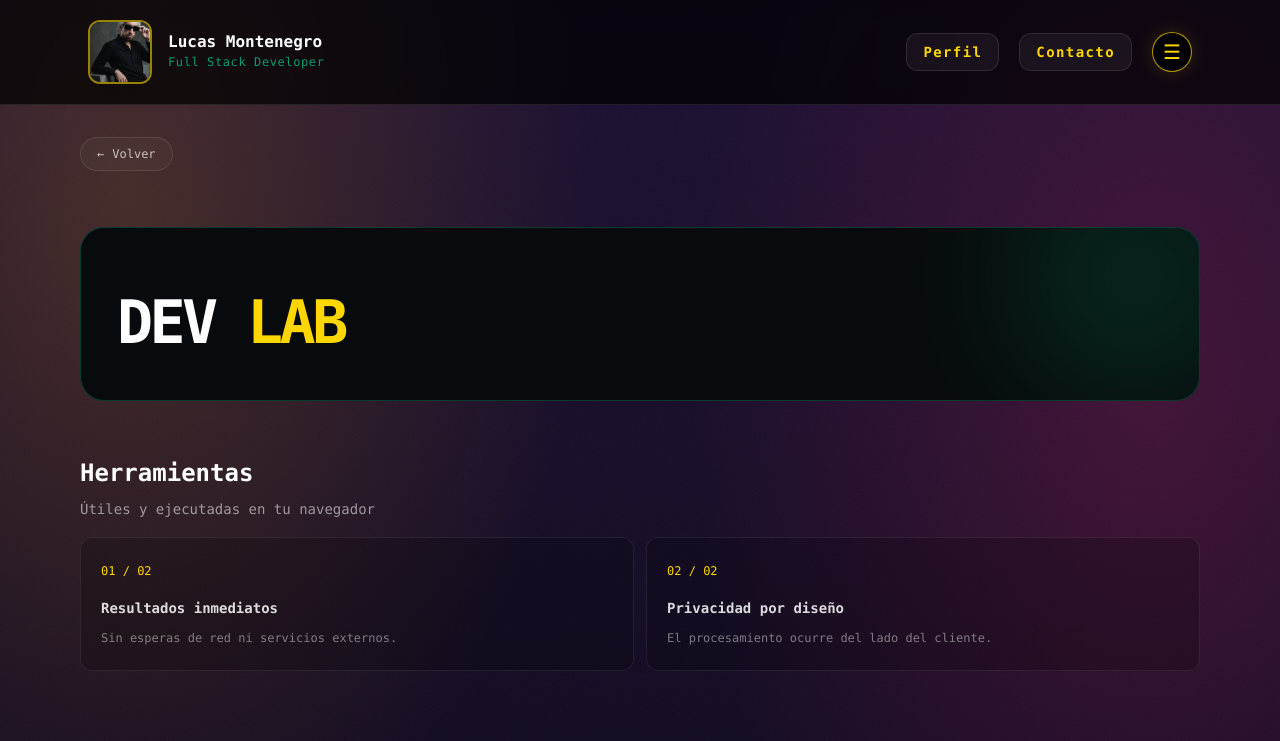
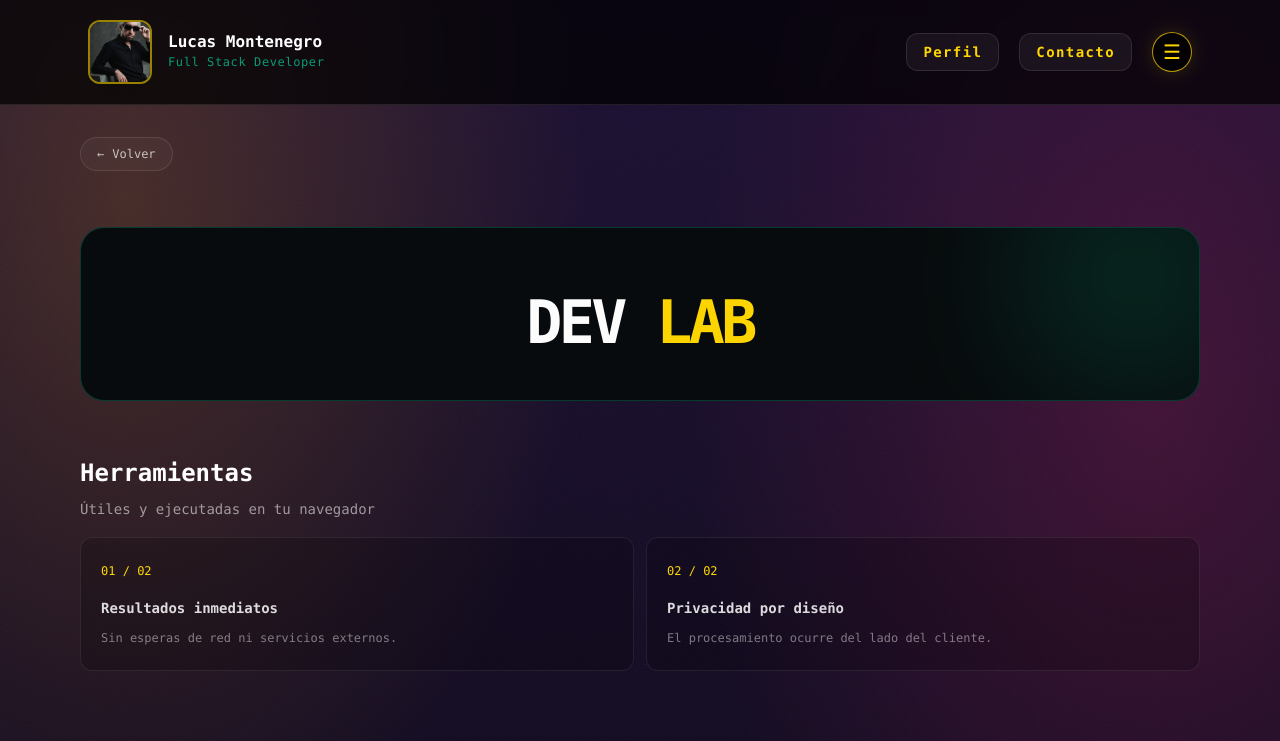
Before and after one commit to lu-developer476/Portfolio, a Next.js app: page /dev-lab in a window 1280 px wide. Shown: the top 741 px of the page. Built offline with nearby package versions, Linux system fonts and the light colour scheme.

Commit message:
fix(dev-lab): center and softly fade page title

```diff
--- a/src/components/DevLabExperience.tsx
+++ b/src/components/DevLabExperience.tsx
@@ -202,8 +202,8 @@ export default function DevLabExperience() {
 
       <header className="relative overflow-hidden rounded-3xl border border-cyber-neonGreen/20 bg-[#080b0d] px-5 py-8 sm:px-9 sm:py-12">
         <div aria-hidden="true" className="pointer-events-none absolute -right-16 -top-20 h-64 w-64 rounded-full bg-cyber-neonGreen/10 blur-3xl" />
-        <div className="relative max-w-3xl">
-          <h1 className="mt-4 text-4xl font-black tracking-[-.06em] text-white sm:text-6xl">DEV <span className="text-cyber-gold">LAB</span></h1>
+        <div className="relative mx-auto w-full text-center">
+          <h1 className="mt-4 text-4xl font-black tracking-[-.06em] text-white motion-safe:animate-[pulse_3s_ease-in-out_infinite] sm:text-6xl">DEV <span className="text-cyber-gold">LAB</span></h1>
 
         </div>
       </header>
```
